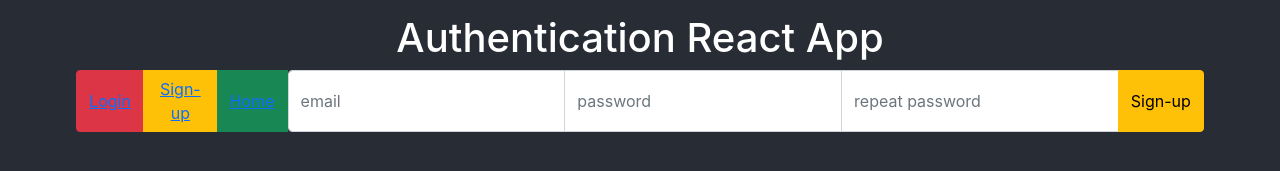
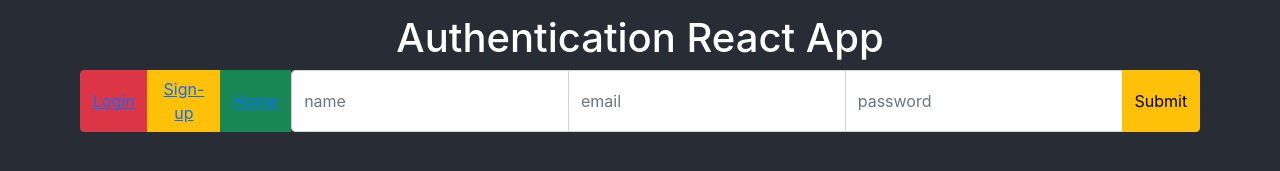
Before and after one commit to marivibilbao/react-node-auth-project, a React (Create React App) app: page /sign-up in a window 1280 px wide. Shown: the part 327-498 px from the top of the page. Built offline with nearby package versions, Linux system fonts and the light colour scheme.

Commit message:
Agrego SignUp

```diff
--- /dev/null
+++ b/src/components/Home.js
@@ -0,0 +1,6 @@
+import React  from 'react';
+
+export default function Home() {
+  return(
+  <h2>Welcome to Home</h2>);
+};
--- a/src/components/Login.js
+++ b/src/components/Login.js
@@ -23,7 +23,7 @@ const Login = () => {
     <div className="input-group mb-3">
       <input type="text" onChange={(event)=>setEmail(event.target.value)} className="form-control" placeholder="email"></input>
       <input type="password" onChange={(event)=>setPassword(event.target.value)} className="form-control" placeholder="password"></input>
-      <button type="button" onClick={Singin} className="btn btn-danger">Login</button>
+      <button type="button" onClick={Singin} className="btn btn-danger">Submit</button>
     </div>
   );
 };
--- a/src/components/SignUp.js
+++ b/src/components/SignUp.js
@@ -1,13 +1,32 @@
-import React from "react";
+import React, { useState } from "react";
 
 
 export default function SignUp() {
+  const [name, setName] = useState("");
+  const [email, setEmail] = useState("");
+  const [password, setPassword] = useState("");
+
+  const FetchSignUp = () => {
+    var url = "http://localhost:4000/user/sign-up";
+    var data = { name: name, email: email, password: password };
+    fetch(url, {
+      method: "POST",
+      body: JSON.stringify(data),
+      headers: {
+        "Content-Type": "application/json",
+      },
+    })
+    .then((res) => res.json())
+    .then((response) => console.log("Success:", response))
+    .catch((error) => console.error("Error:", error));
+  };
+
   return (
     <div className="input-group flex-nowrap">
-      <input type="text" className="form-control" placeholder="email"></input>
-      <input type="password" className="form-control" placeholder="password"></input>
-      <input type="password" className="form-control" placeholder="repeat password"></input>
-      <button type="button" className="btn btn-warning">Sign-up</button>
+      <input type="text" onChange={(event) => setName(event.target.value)} className="form-control" placeholder="name"></input>
+      <input type="text" onChange={(event) => setEmail(event.target.value)} className="form-control" placeholder="email"></input>
+      <input type="password" onChange={(event) => setPassword(event.target.value)} className="form-control" placeholder="password"></input>
+      <button type="button" onClick={FetchSignUp} className="btn btn-warning">Submit</button>
     </div>
   );
 };
```
